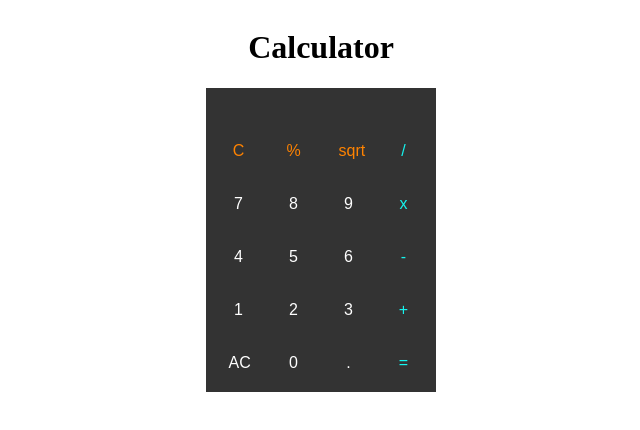
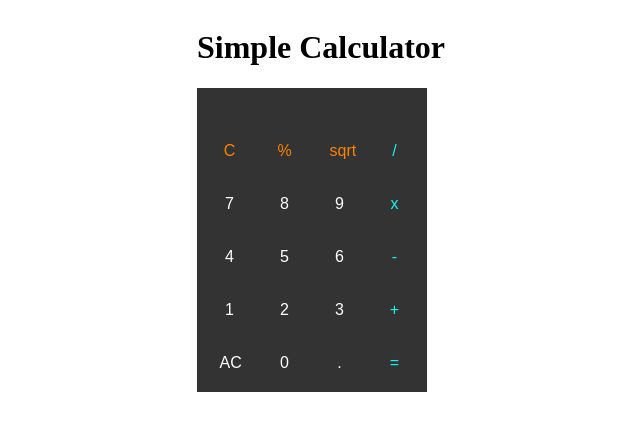
Before and after one commit to pravinsm/Calculator, a plain HTML site: page index.html in a window 1280 px wide. Shown: the whole page, without its empty margins (319-959 px from the left). Drawn offline with Linux system fonts and the light colour scheme.

Commit message:
Update index.html

```diff
--- a/index.html
+++ b/index.html
@@ -43,6 +43,7 @@ margin:5px;
 border: none;
 color: white;
 font-size:16px;
+outline: none;
 }
 .op2{
 color: #ff8300;
@@ -58,7 +59,7 @@ color:#ccff00;
 </head>
 <body>
 <div class= main_container>
-  <h1 align="center">Calculator</h1>
+  <h1 align="center">Simple Calculator</h1>
   <div class="container">
   <input type="text" id="txtField" disabled>
   <div class="btn">
```
